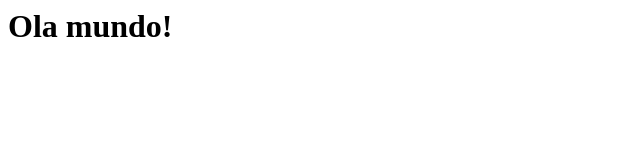
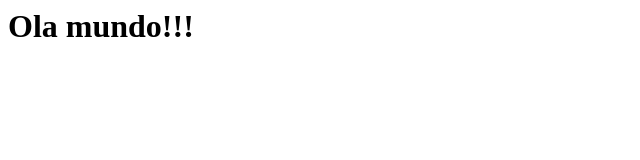
Before and after one commit to LourencoNeto/fullcycle-git-code-review, a plain HTML site: page index.html in a window 1280 px wide. Shown: the full height of the page, 0-640 px from the left. Drawn offline with Linux system fonts and the light colour scheme.

Commit message:
Fix git add .!

```diff
--- a/index.html
+++ b/index.html
@@ -1 +1 @@
-<h1>Ola mundo!</h1>
+<h1>Ola mundo!!!</h1>
```
